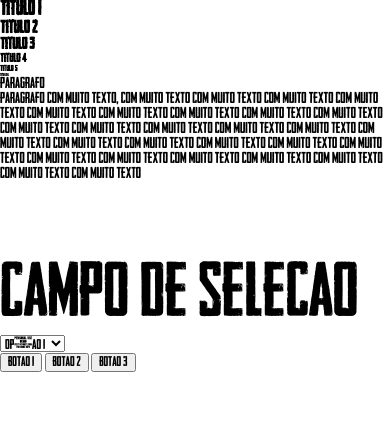
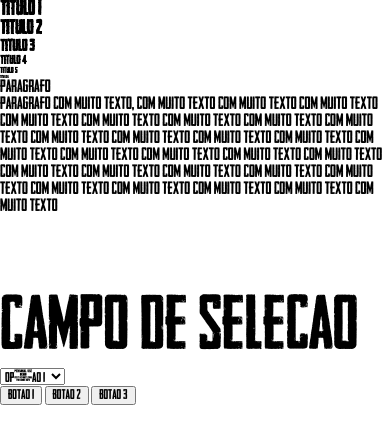
Before and after one commit to gdonega/tlou-website, a plain HTML site: page ui.html in a window 390 px wide. Drawn offline with Linux system fonts and the light colour scheme.

Commit message:
continuando

```diff
--- a/css/cssStandard.css
+++ b/css/cssStandard.css
@@ -35,12 +35,12 @@
     }
 
     h2 {
-        font-size: 17Px;
+        font-size: 19Px;
     }
 
     /*P*/
     p {
-        font-size: 15px;
+        font-size: 17px;
     }
 }
 
```
